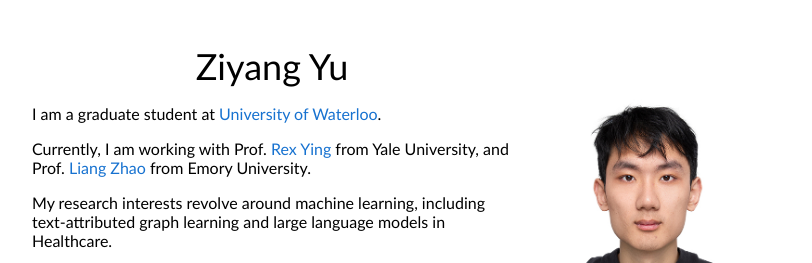
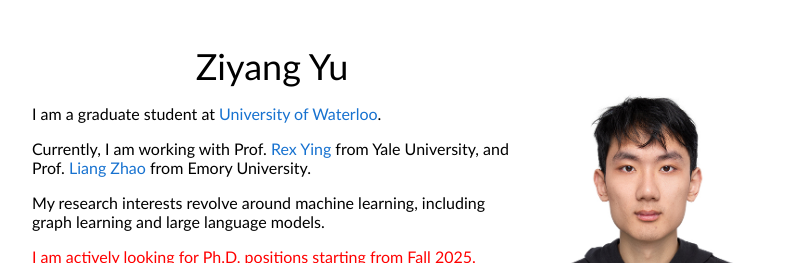
Before and after one commit to Ziyang-Yu/Ziyang-Yu.github.io_, a plain HTML site: page index.html in a window 1280 px wide. Shown: the top 263 px of the page, without its empty margins (228-1040 px from the left). Drawn offline with Linux system fonts and the light colour scheme; some icons are missing.

Commit message:
Update interest

```diff
--- a/index.html
+++ b/index.html
@@ -40,8 +40,8 @@
                     University.
                   </p>
                   <p>
-                    My research interests revolve around machine learning, including text-attributed graph learning and
-                    large language models in Healthcare.
+                    My research interests revolve around machine learning, including graph learning and
+                    large language models.
                   </p>
 
                   <p>
```
